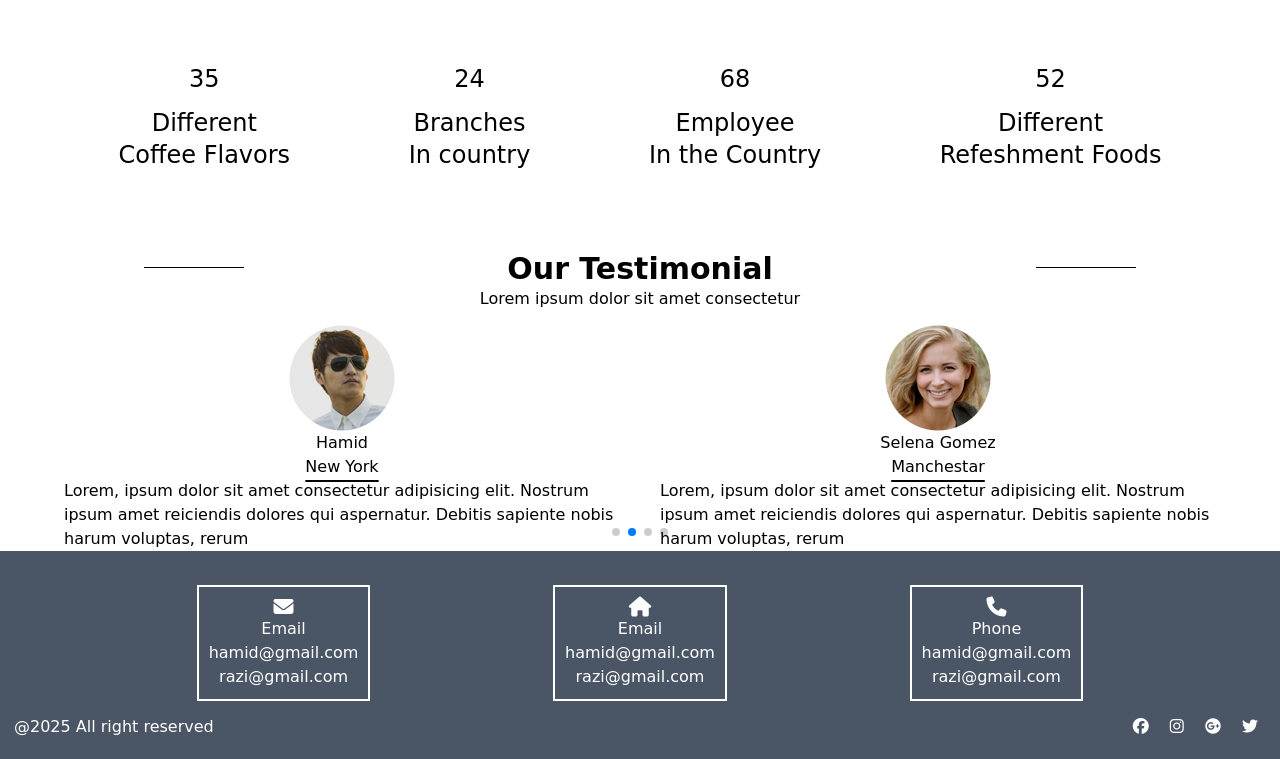
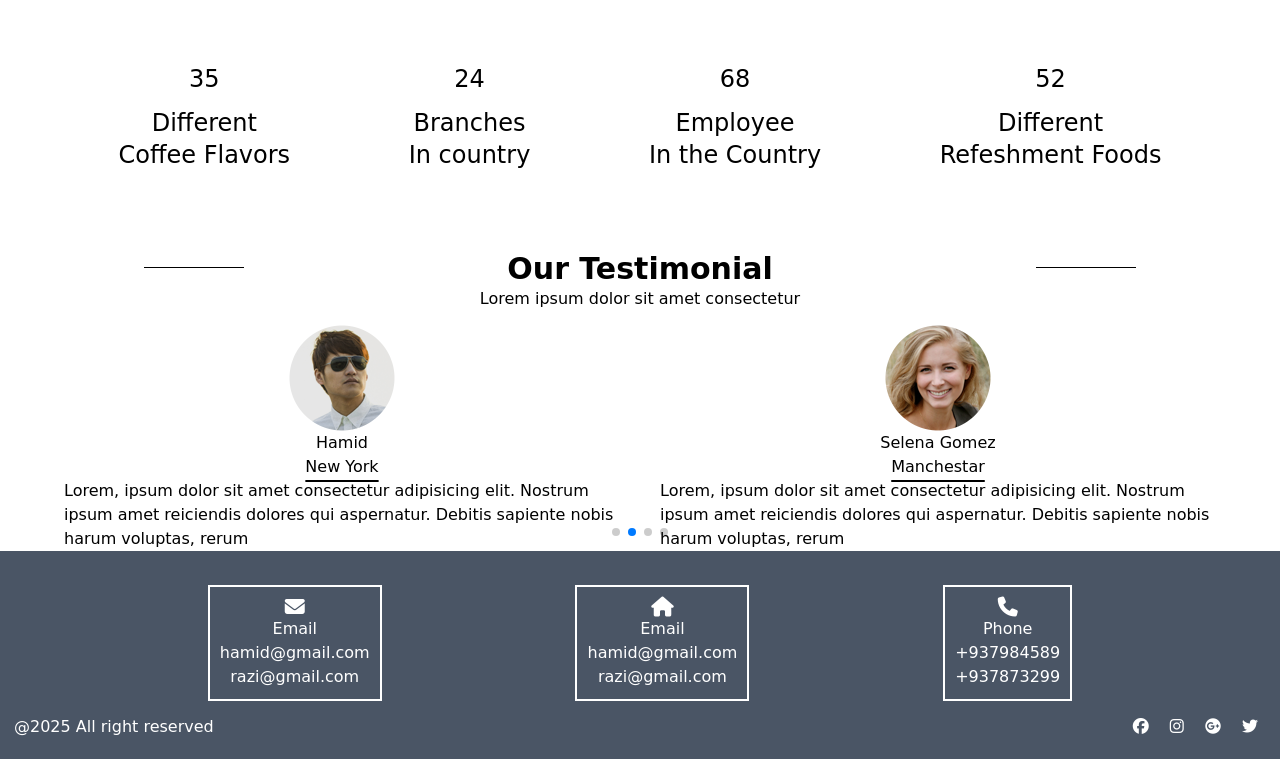
Before and after one commit to ashrafomid2025/caferteria-web, a website: page public/home.html in a window 1280 px wide. Shown: the part 2972-3731 px from the top of the page. Drawn offline with nearby package versions, Linux system fonts and the light colour scheme; files whose address does not match are found by name.

Commit message:
changes in phone

```diff
--- a/public/home.html
+++ b/public/home.html
@@ -460,8 +460,8 @@
           >
             <i class="fas fa-phone text-xl"></i>
             <h1 class="text-sxl">Phone</h1>
-            <a href="">hamid@gmail.com</a>
-            <a href="">razi@gmail.com</a>
+            <a href="">+937984589</a>
+            <a href="">+937873299</a>
           </div>
         </div>
         <div class="flex justify-between px-3.5">
```
